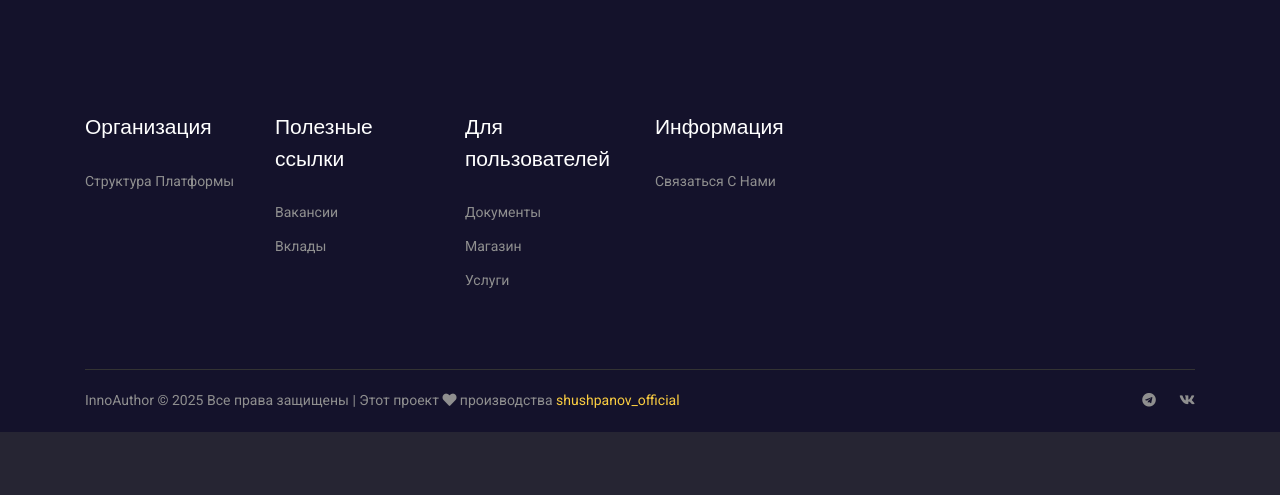
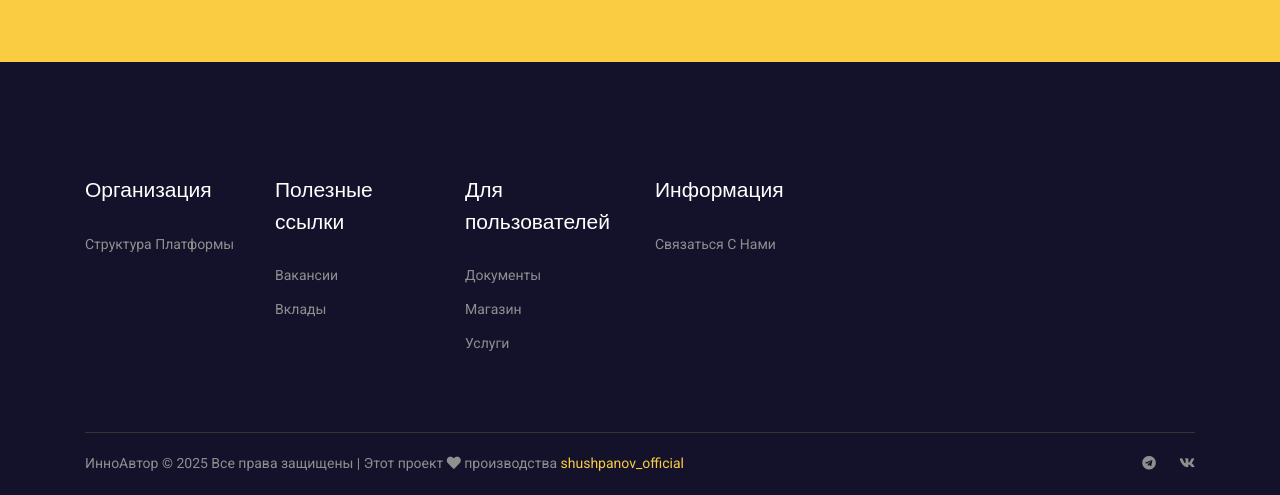
Before and after one commit to grimma2/innoauthor, a Django app: page / in a window 1280 px wide. Shown: the part 4108-4603 px from the top of the page. Before the commit the page ends 4540 px from the top, so only its background shows below. Run offline with Django 5.2, Linux system fonts and the light colour scheme; some libraries are stand-ins or nearby versions.

Commit message:
<любое сообщение о коммите>

```diff
--- a/templates/index.html
+++ b/templates/index.html
@@ -6,7 +6,7 @@
 	<meta charset="UTF-8">
 	<meta name="viewport" content="width=device-width, initial-scale=1.0">
 	<meta http-equiv="X-UA-Compatible" content="ie=edge">
-	<title>InnoAuthor</title>
+	<title>ИнноАвтор</title>
 	<link href="https://fonts.googleapis.com/css?family=Oswald:300,400,500" rel="stylesheet">
 	<link href="https://fonts.googleapis.com/css?family=Roboto:300i,400,500" rel="stylesheet">
 
@@ -141,16 +141,16 @@
 							<img class="img-fluid" src="{% static 'img/mike.png'%}"  style="border: 3px solid #f9cc41;" alt="">
 							<a href="#/" class="about__img__date text-center">
 								<h5>Желаю вашему проекту вырасти и стать нашим общим будущим.</h5>
-								<i>Создатель InnoAuthor <br> Шушпанов Михаил Константинович</i>
+								<i>Создатель ИнноАвтор <br> Шушпанов Михаил Константинович</i>
 							</a>
 						</div>
 					</div>
 					<div class="col-md-7 pl-xl-5">
 						<div class="section-intro">
 
-							<h2 class="section-intro__subtitle">Добро пожаловать в InnoAuthor</h2>
+							<h2 class="section-intro__subtitle">Добро пожаловать в ИнноАвтор</h2>
 						</div>
-						<p>Добро пожаловать в InnoAuthor — уникальное пространство, созданное для тех, кто стремится воплотить свои инновационные идеи в жизнь и изменить окружающий мир к лучшему. Наша платформа объединяет талантливых и амбициозных людей, готовых делиться своими знаниями, опытом и энергией, чтобы вместе создавать проекты, которые действительно имеют значение. Здесь каждый участник получает не только возможность реализовать свои творческие замыслы, но и поддержку единомышленников, которые понимают важность интеллектуальной собственности и ценят авторские права, что особенно важно для успешного развития инновационного бизнеса. InnoAuthor — это место, где ваши идеи находят надежную опору, где вы можете развивать свои навыки, получать обратную связь и вдохновение, а также расширять свои горизонты, участвуя в обсуждениях и совместных проектах. Мы верим, что инновации рождаются в атмосфере доверия и сотрудничества, и именно поэтому создаем сообщество, в котором каждый голос услышан, а каждая идея имеет шанс стать реальностью. Присоединяйтесь к нам, чтобы вместе строить будущее, полное новых возможностей и открытий, где ваши творческие замыслы превращаются в успешные проекты, способные изменить жизнь к лучшему. InnoAuthor — это не просто платформа, это ваш партнер на пути к успеху и развитию, где инновации становятся частью повседневной жизни и движут прогресс вперед.</p>
+						<p>Добро пожаловать в ИнноАвтор — уникальное пространство, созданное для тех, кто стремится воплотить свои инновационные идеи в жизнь и изменить окружающий мир к лучшему. Наша платформа объединяет талантливых и амбициозных людей, готовых делиться своими знаниями, опытом и энергией, чтобы вместе создавать проекты, которые действительно имеют значение. Здесь каждый участник получает не только возможность реализовать свои творческие замыслы, но и поддержку единомышленников, которые понимают важность интеллектуальной собственности и ценят авторские права, что особенно важно для успешного развития инновационного бизнеса. ИнноАвтор — это место, где ваши идеи находят надежную опору, где вы можете развивать свои навыки, получать обратную связь и вдохновение, а также расширять свои горизонты, участвуя в обсуждениях и совместных проектах. Мы верим, что инновации рождаются в атмосфере доверия и сотрудничества, и именно поэтому создаем сообщество, в котором каждый голос услышан, а каждая идея имеет шанс стать реальностью. Присоединяйтесь к нам, чтобы вместе строить будущее, полное новых возможностей и открытий, где ваши творческие замыслы превращаются в успешные проекты, способные изменить жизнь к лучшему. ИнноАвтор — это не просто платформа, это ваш партнер на пути к успеху и развитию, где инновации становятся частью повседневной жизни и движут прогресс вперед.</p>
 						<a class="btn btn--rightBorder mt-3" href="{% url 'accounts:accounts' %}">Регистрация</a>
 					</div>
 				</div>
@@ -346,7 +346,7 @@
 				</div>
 				<div class="d-sm-flex justify-content-between footer__bottom top-border">
 					<p><!-- Link back to Colorlib can't be removed. Template is licensed under CC BY 3.0. -->
-						InnoAuthor &copy;
+						ИнноАвтор &copy;
 						<script>document.write(new Date().getFullYear());</script> Все права защищены | Этот проект <i
 							class="fa fa-heart" aria-hidden="true"></i> производства <a href="https://t.me/shushpanov_official"
 							target="_blank">shushpanov_official</a>
```
